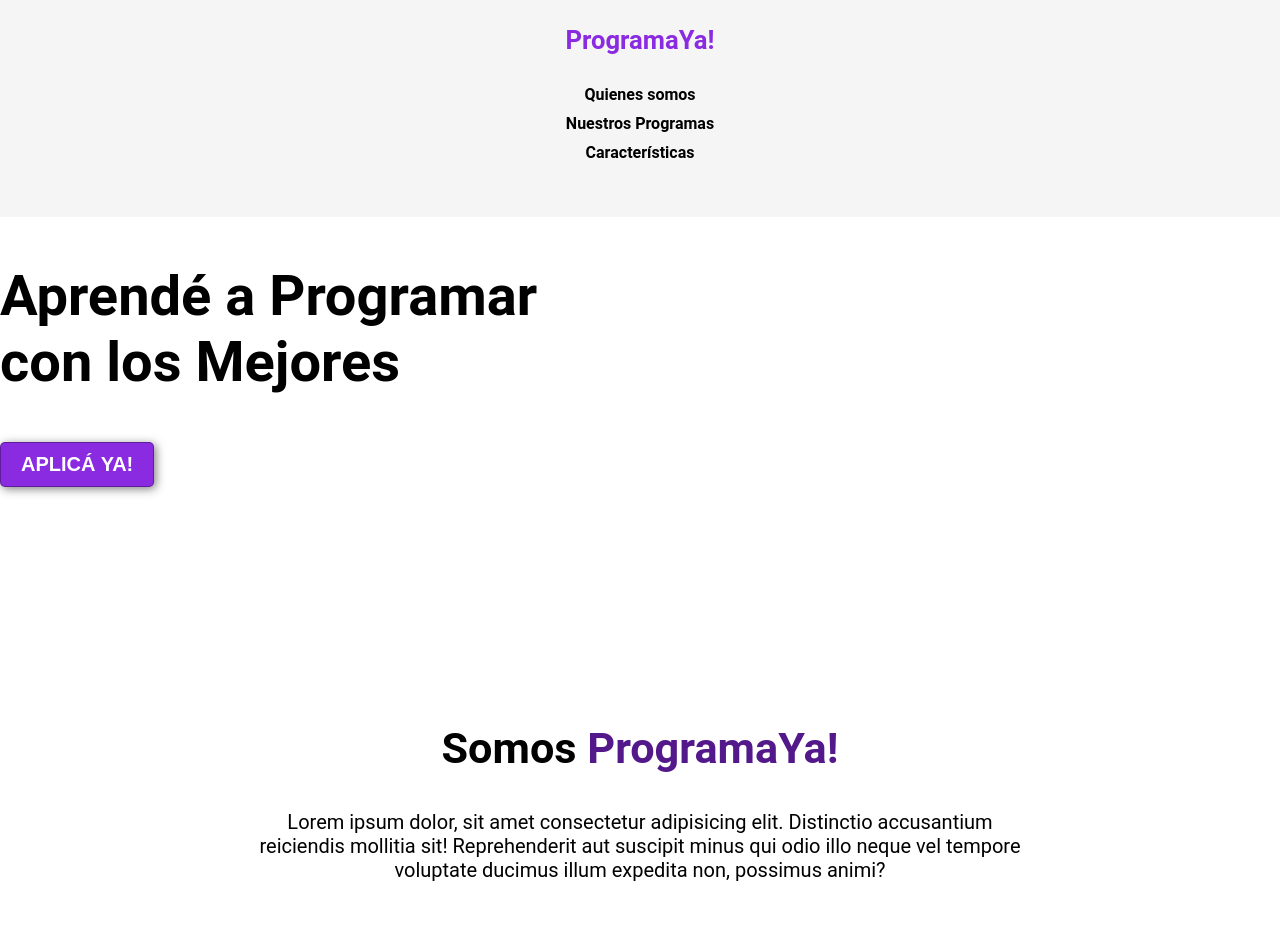
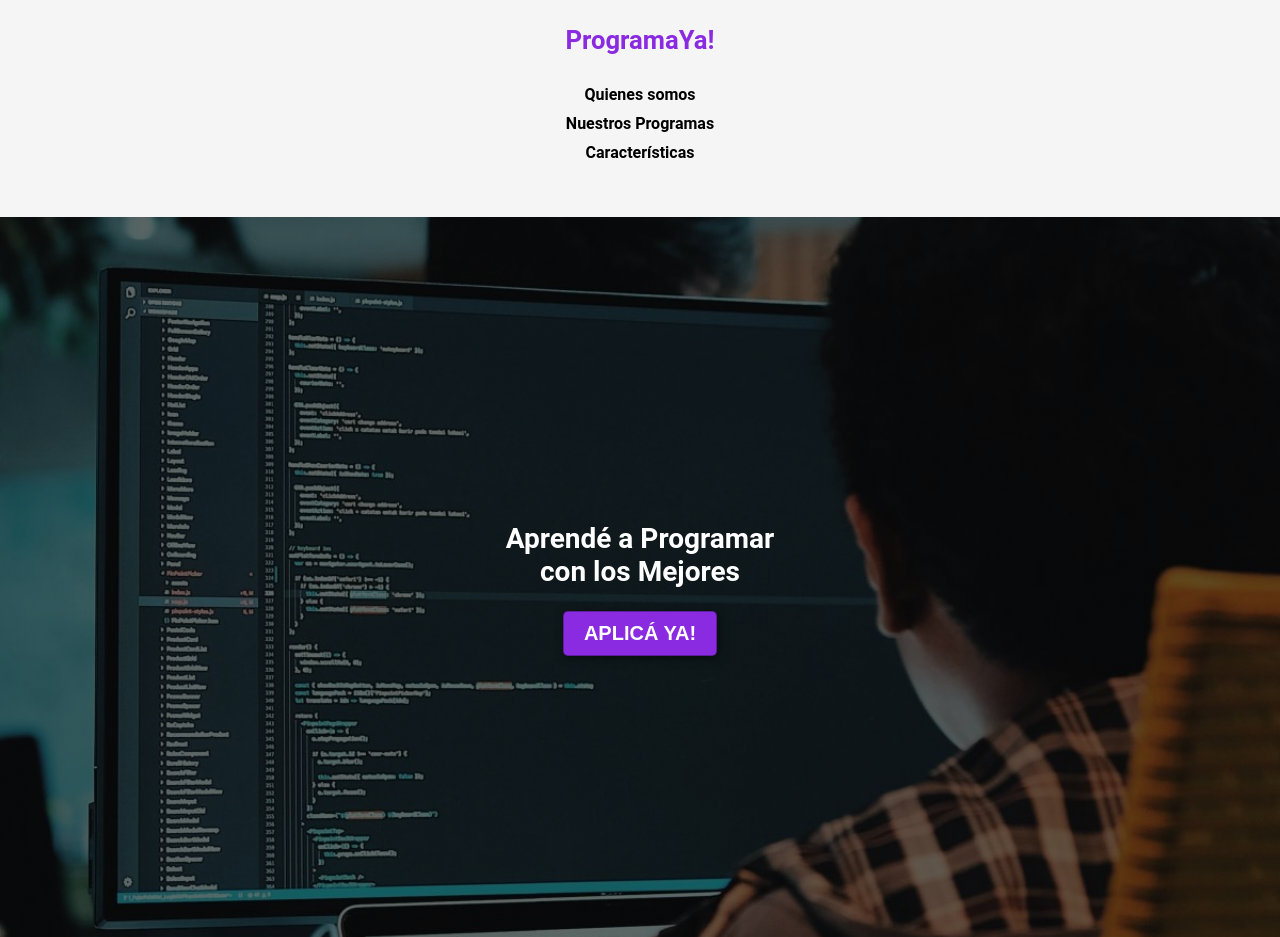
Before and after one commit to lucho-39/Mi-PrimeraPagina-HMTL-CSS, a plain HTML site: page index.html in a window 1280 px wide. Shown: the top 937 px of the page. Drawn offline with Linux system fonts and the light colour scheme.

Commit message:
modi.HTML

```diff
--- a/index.html
+++ b/index.html
@@ -18,24 +18,22 @@
         </div>
     </header>
 
-    <section id="héro">
+    <section id="hero">
         <h1>Aprendé a Programar <br>con los Mejores</h1>
+        <form action="https://youtube.com/c/deivchoi">
             <button>APLICÁ YA!</button>
+        </form>
     </section>
 
     <section id="somos-proya">
         <div class="container">
             <div class="img-container"></div>
             <div class="texto">
-
                 <h2>Somos <span class="color-acento">ProgramaYa!</span></h2>
                 <p>Lorem ipsum dolor, sit amet consectetur adipisicing elit. Distinctio accusantium reiciendis
-                    mollitia
-                    sit!
-                    Reprehenderit aut suscipit minus qui odio illo neque vel tempore voluptate ducimus illum
-                    expedita
-                    non,
-                    possimus animi?
+                    mollitia sit! Reprehenderit aut suscipit minus qui odio illo neque vel tempore voluptate ducimus
+                    illum
+                    expedita non, possimus animi?
                 </p>
             </div>
         </div>
@@ -67,7 +65,6 @@
                         sapiente
                         nesciunt.
                     </p>
-                </div>
                     <button>+ Info</button>
                 </div>
                 <div class="carta">
@@ -81,10 +78,12 @@
                     </p>
                     <button>+ Info</button>
                 </div>
+            </div>
+        </div>
     </section>
 
     <section id="caracteristicas">
-        <div class="conteiner">
+        <div class="container">
             <ul>
                 <li>✔️ 100% online</li>
                 <li>✔️ Flexibilidad de horario</li>
```
Lines whose indentation alone changed are shown as unchanged.
